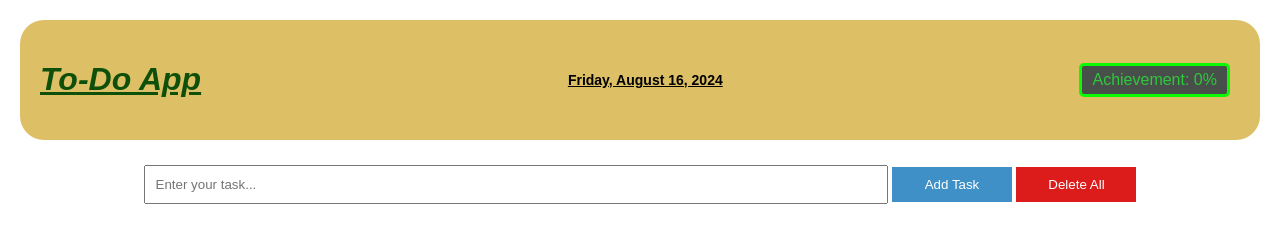
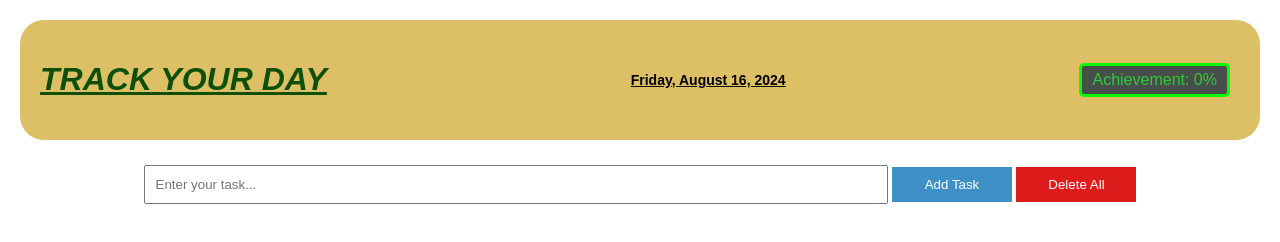
Before and after one commit to sanjayamagaju/Simple-ToDoApp, a plain HTML site: page index.html in a window 1280 px wide. Drawn offline with Linux system fonts and the light colour scheme.

Commit message:
Improves code

```diff
--- a/index.html
+++ b/index.html
@@ -1,13 +1,13 @@
 <!DOCTYPE html>
 <html>
   <head>
-    <title>To-Do List</title>
+    <title>TRACK YOUR DAY</title>
     <link rel="stylesheet" href="style.css" />
   </head>
 
   <body>
     <div id="date-achievement-container">
-      <h1><i>To-Do App</i></h1>
+      <h1><i>TRACK YOUR DAY</i></h1>
       <div id="dateContainer"></div>
       <div id="achievement-container">
         <div id="achievementPercentage">Achievement: 0%</div>
```
